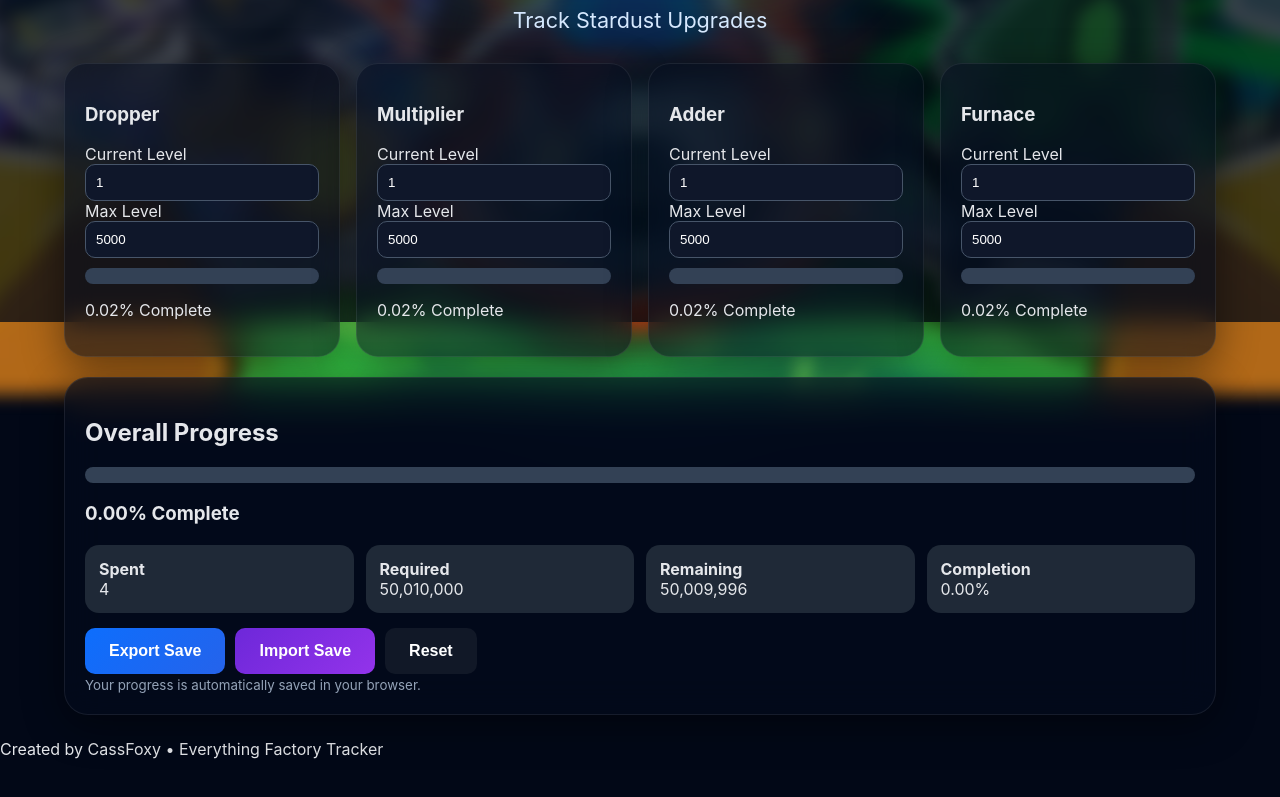
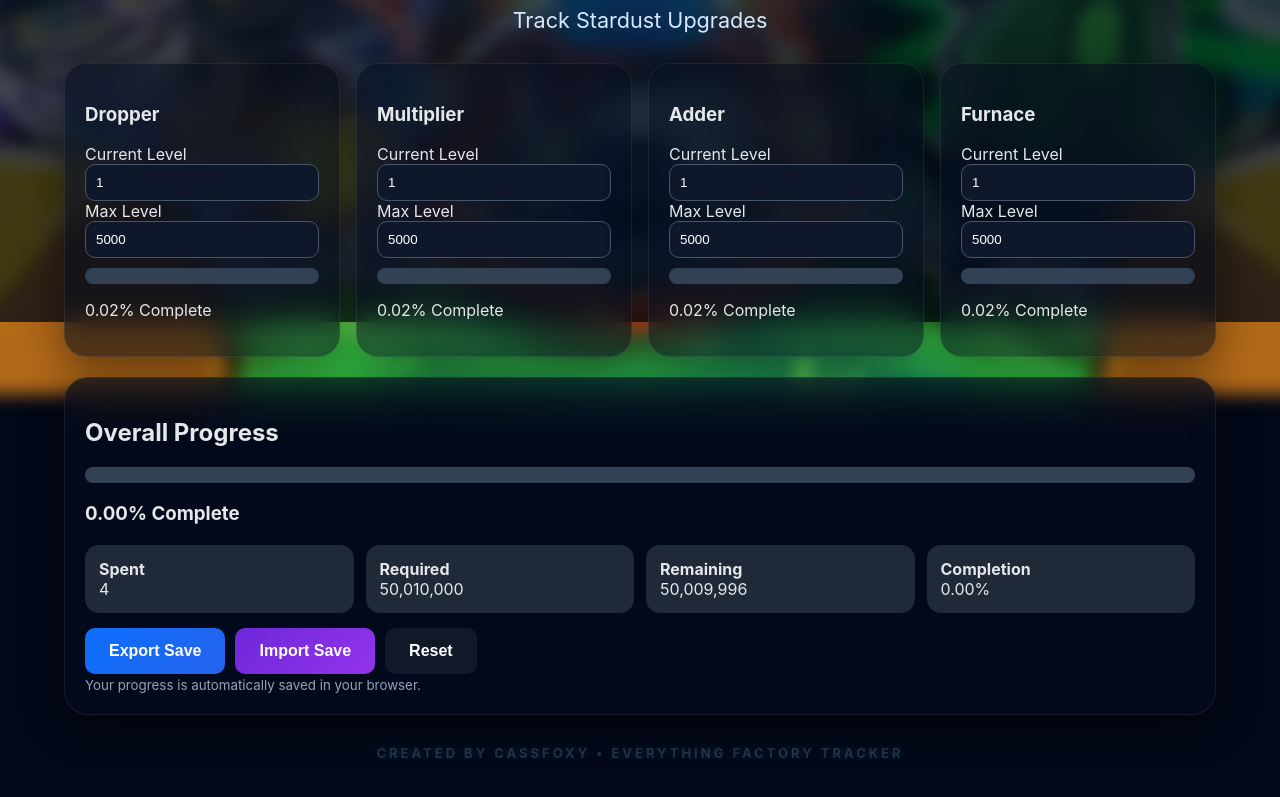
Before and after one commit to CassFoxy/Everythingfactorytracker, a plain HTML site: page index.html in a window 1280 px wide. Shown: the part 478-1275 px from the top of the page. Before the commit the page ends 1237 px from the top, so only its background shows below. Drawn offline with Linux system fonts and the light colour scheme.

Commit message:
Update index.html

```diff
--- a/index.html
+++ b/index.html
@@ -108,6 +108,18 @@ button{padding:10px 14px;border:none;border-radius:10px;background:var(--accent)
 .actions button:nth-child(2){background:linear-gradient(135deg,#6d28d9,#9333ea);}
 .actions button:nth-child(3){background:#111827;}
 small{color:var(--muted)}
+
+.watermark{
+text-align:center;
+padding:30px 0;
+color:rgba(255,255,255,0.15);
+font-size:13px;
+font-weight:700;
+letter-spacing:3px;
+text-transform:uppercase;
+text-shadow:0 0 10px rgba(0,180,255,0.25);
+width:100%;
+}
 </style>
 </head>
 <body>
@@ -138,6 +150,11 @@ small{color:var(--muted)}
 </div>
 <small>Your progress is automatically saved in your browser.</small>
 </div>
+
+  <footer class="watermark">
+    Created by CassFoxy • Everything Factory Tracker
+</footer>
+
 </div>
 
 <script>
@@ -193,9 +210,5 @@ function resetData(){localStorage.removeItem("eftracker_data");items=structuredC
 render();
 </script>
 
- <footer class="watermark">
-    Created by CassFoxy • Everything Factory Tracker
-</footer>
-
 </body>
 </html>
```
